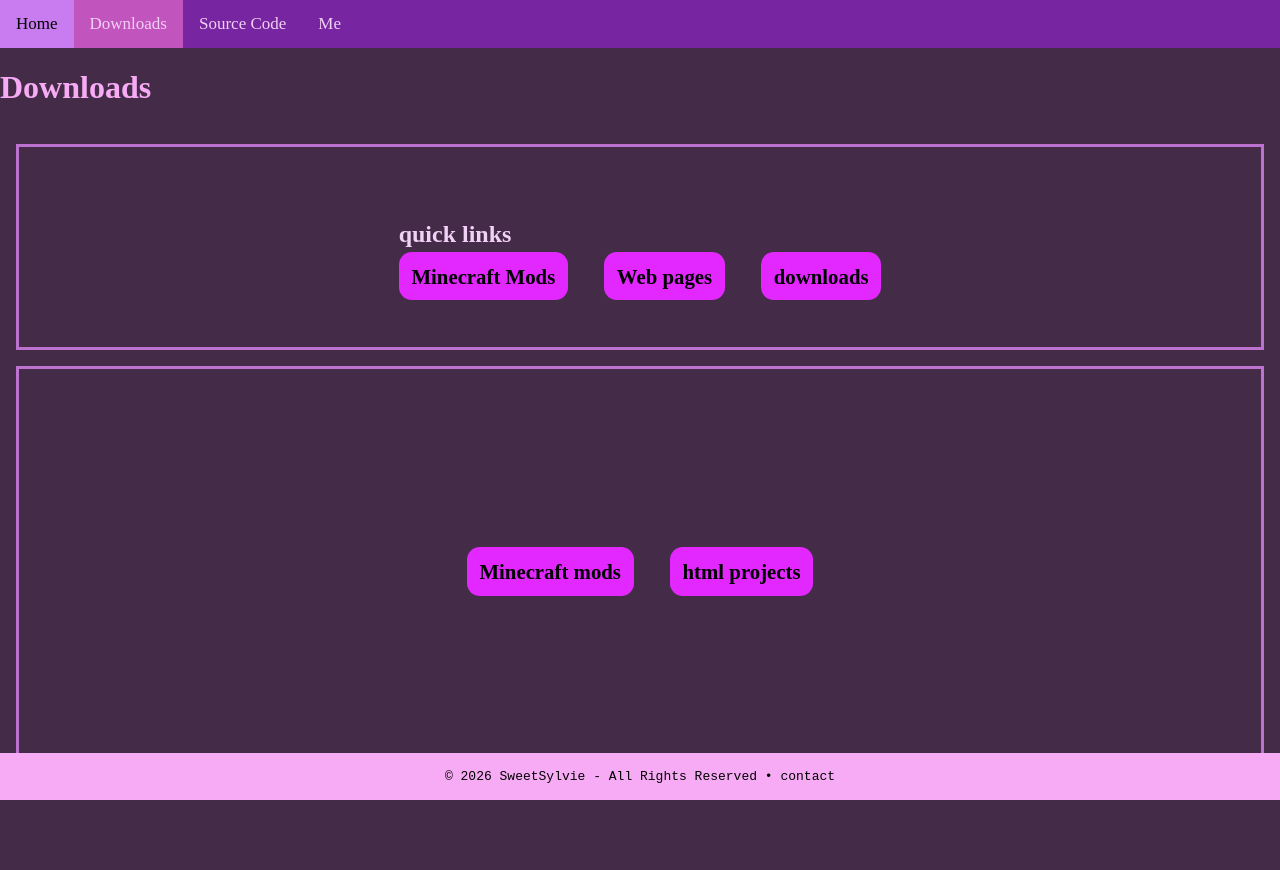
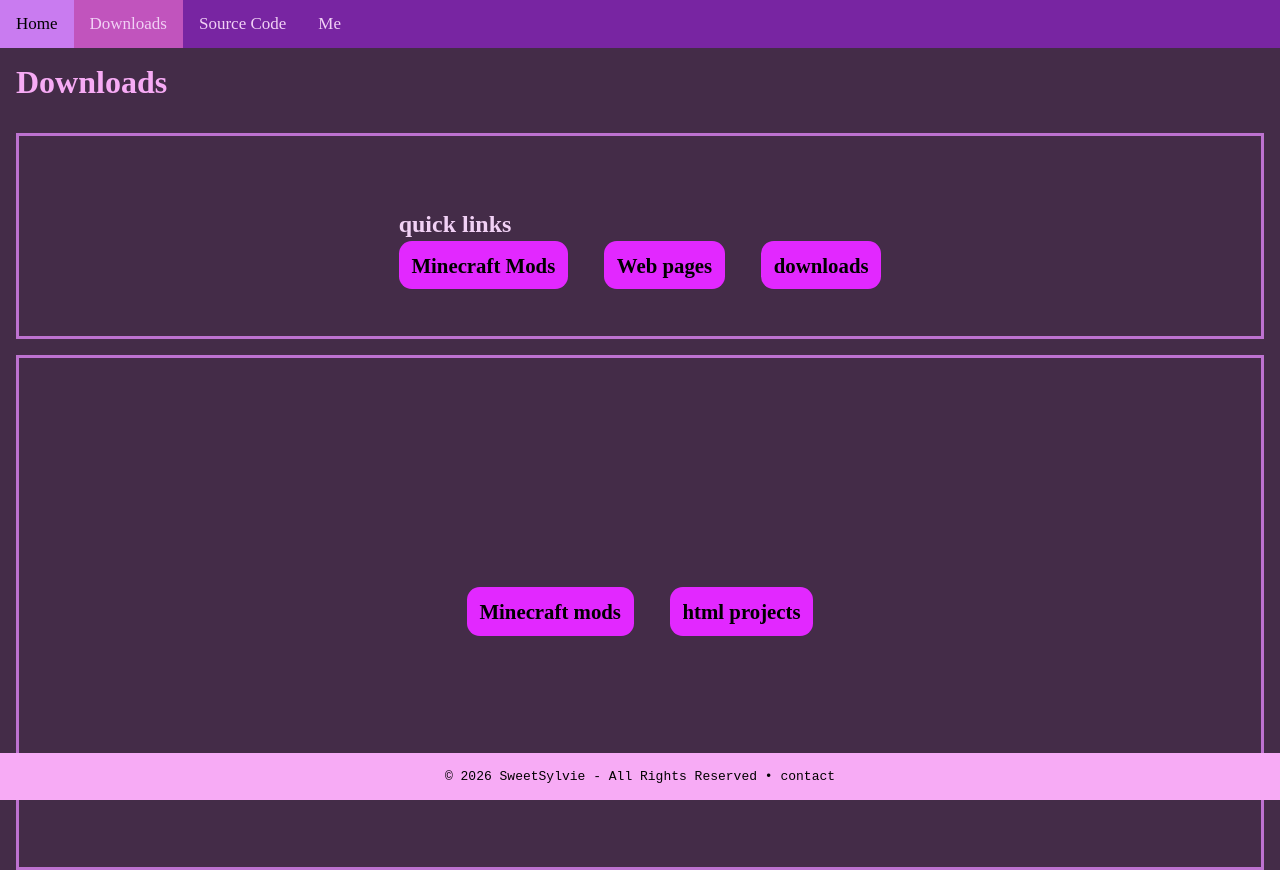
Before and after one commit to SweetSylvie/sylvie.buzz, a plain HTML site: page downloads/index.html in a window 1280 px wide. Before the commit the page ends 800 px from the top, so only its background shows below. Drawn offline with Linux system fonts and the light colour scheme; files whose address does not match are found by name.

Commit message:
Update downloads.css

```diff
--- a/downloads/downloads.css
+++ b/downloads/downloads.css
@@ -6,7 +6,7 @@
   border: 3px solid rgb(189, 114, 208);
   margin:1rem;
   flex-grow: 100;
-  height: 65%;
+  height: 80%;
   flex-grow: 1;
 }
 
@@ -15,3 +15,7 @@
   min-height: 0;
   overflow: auto;
 }
+
+#header{
+  margin: 1rem;
+}
```
